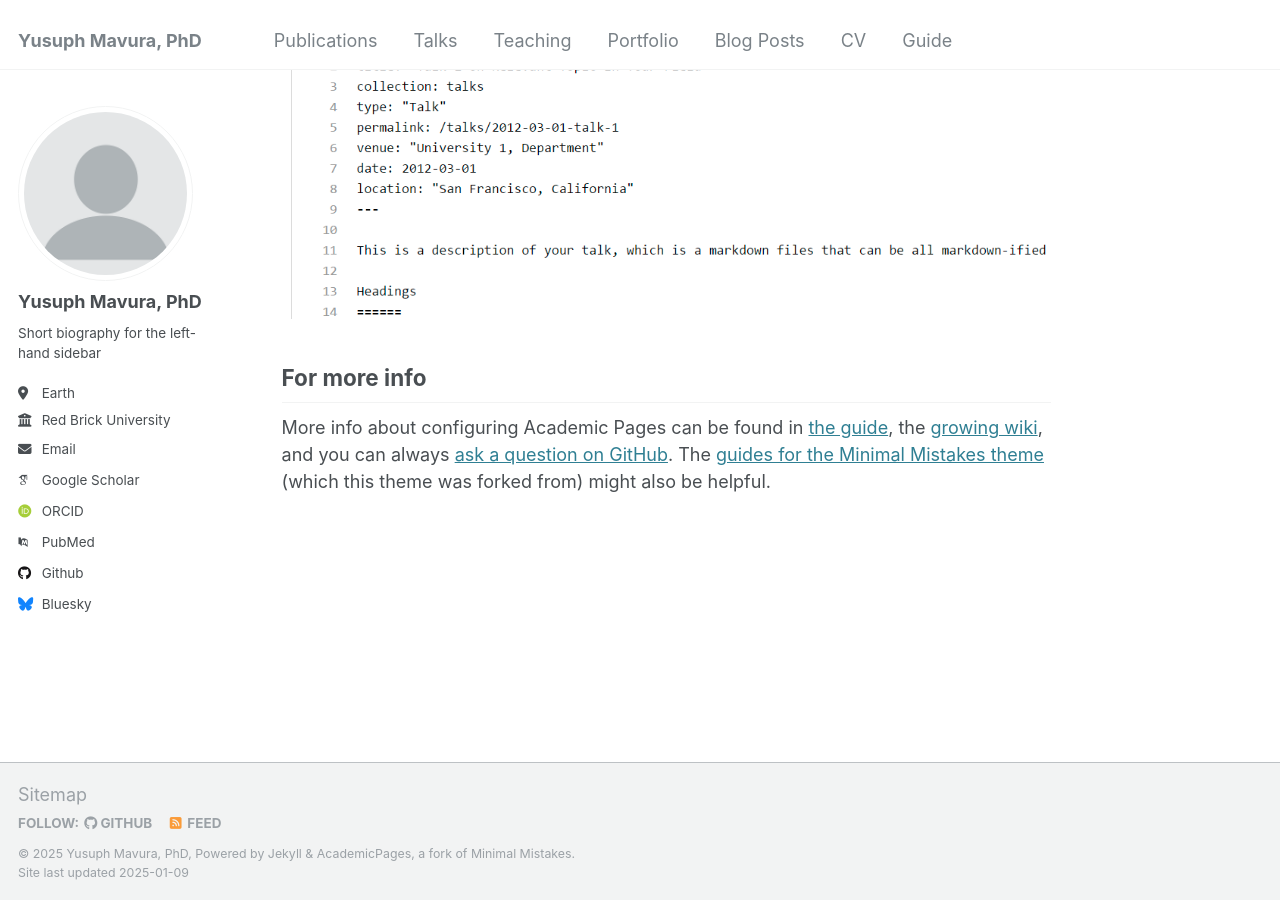
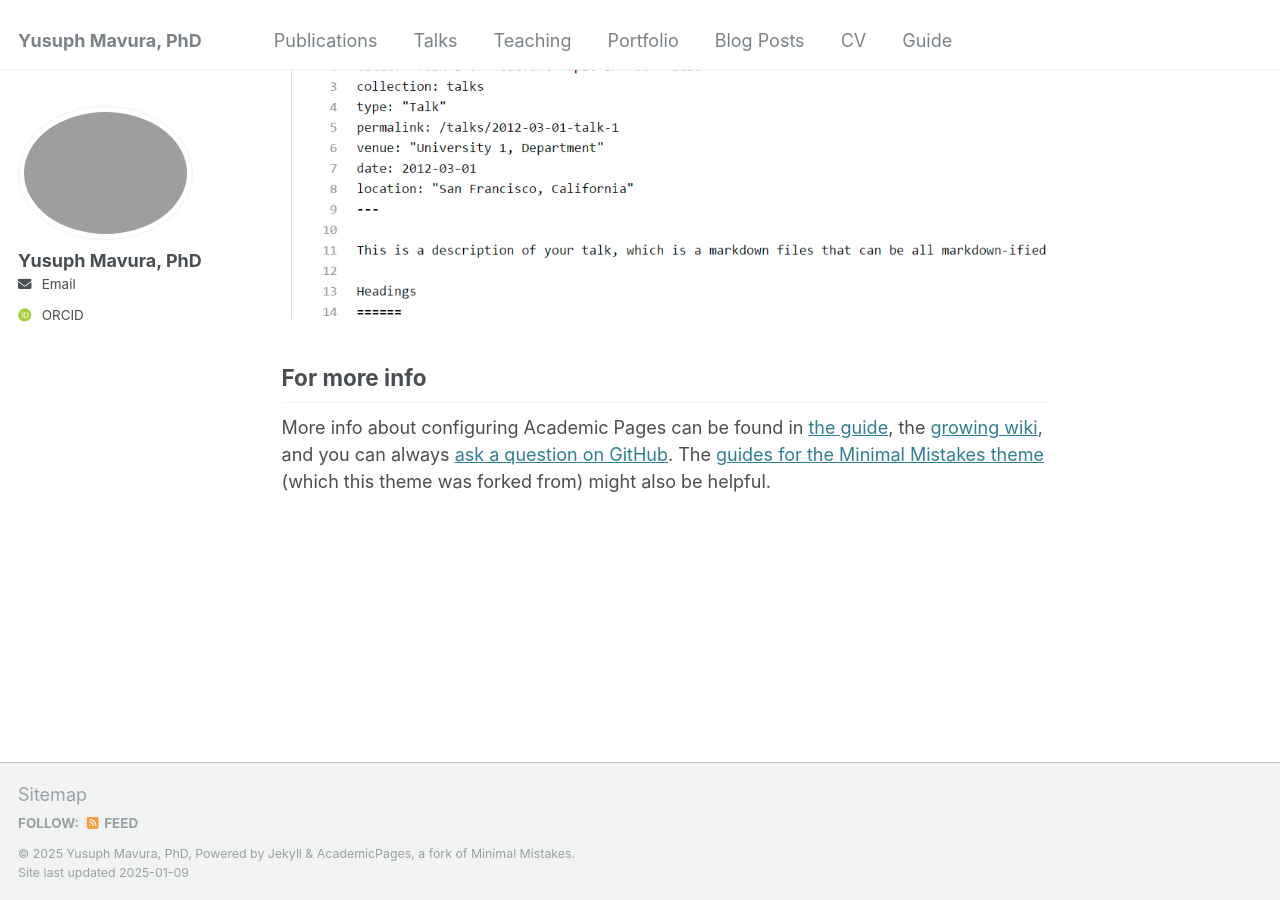
Before and after one commit to ymavura3/yusuph-mavura, a Jekyll site: the page built from _pages/about.md, in a window 1280 px wide and 900 px high, scrolled down 2643 px. Built offline with Jekyll 4.4.1, drawn with Linux system fonts in a browser that asks for light colours; some web fonts are replaced.

Commit message:
Update _config.yml
made changes to the config file, first day

```diff
--- a/_config.yml
+++ b/_config.yml
@@ -21,22 +21,22 @@ repository               : "yusuph-mavura.github.io"
 #               Additional customization can be done by editing /_includes/author-profile.html
 author:
   # Biographic information
-  avatar           : "profile.png"
+  avatar           : "IMG_3092.jpg"
   name             : "Yusuph Mavura, PhD"
   pronouns         : # example: "she/her"
-  bio              : "Short biography for the left-hand sidebar"
-  location         : "Earth"
-  employer         : "Red Brick University"
+  bio              : #"Short biography for the left-hand sidebar"
+  location         : #"Earth"
+  employer         : #"Red Brick University"
   uri              : # URL
-  email            : "none@example.org"
+  email            : "yrmavura[at]gmail.com"
 
   # Academic websites
   arxiv            : # URL - Update with the correct link to your profile
-  googlescholar    : "https://scholar.google.com/citations?user=PS_CX0AAAAAJ"
+  googlescholar    : #"https://scholar.google.com/citations?user=PS_CX0AAAAAJ"
   impactstory      : # URL
-  orcid            : "http://orcid.org/yourorcidurl"
+  orcid            : "https://orcid.org/0000-0001-8527-0736"
   semantic         : # URL
-  pubmed           : "https://www.ncbi.nlm.nih.gov/pubmed/?term=john+snow"
+  pubmed           : #"https://www.ncbi.nlm.nih.gov/pubmed/?term=john+snow"
   researchgate     : # URL
   scopus           : # URL
 
@@ -44,12 +44,12 @@ author:
   bitbucket        : # Username - Update with your username on the site
   codepen          : # Username
   dribbble         : # Username
-  github           : "academicpages"
+  github           : #"academicpages"
   kaggle           : # Username
   stackoverflow    : # User number or user number and name (i.e., use "1" or "1/jeff-atwood")
 
   # Social media
-  bluesky          : "bsky.app" # Replace this with you Bluesky username
+  bluesky          : #"bsky.app" # Replace this with you Bluesky username
   facebook         : # Username
   flickr           : # Username
   foursquare       : # Username
@@ -77,11 +77,11 @@ author:
 # Publication Category - The following the list of publication categories and their headings
 publication_category:
   books:
-    title: 'Books'
+    title: #'Books'
   manuscripts:
-    title: 'Journal Articles'
+    title: #'Journal Articles'
   conferences:
-    title: 'Conference Papers'
+    title: #'Conference Papers'
 
 # Site Settings
 teaser                   :  # filename of teaser fallback teaser image placed in /images/, .e.g. "500x300.png"
```
